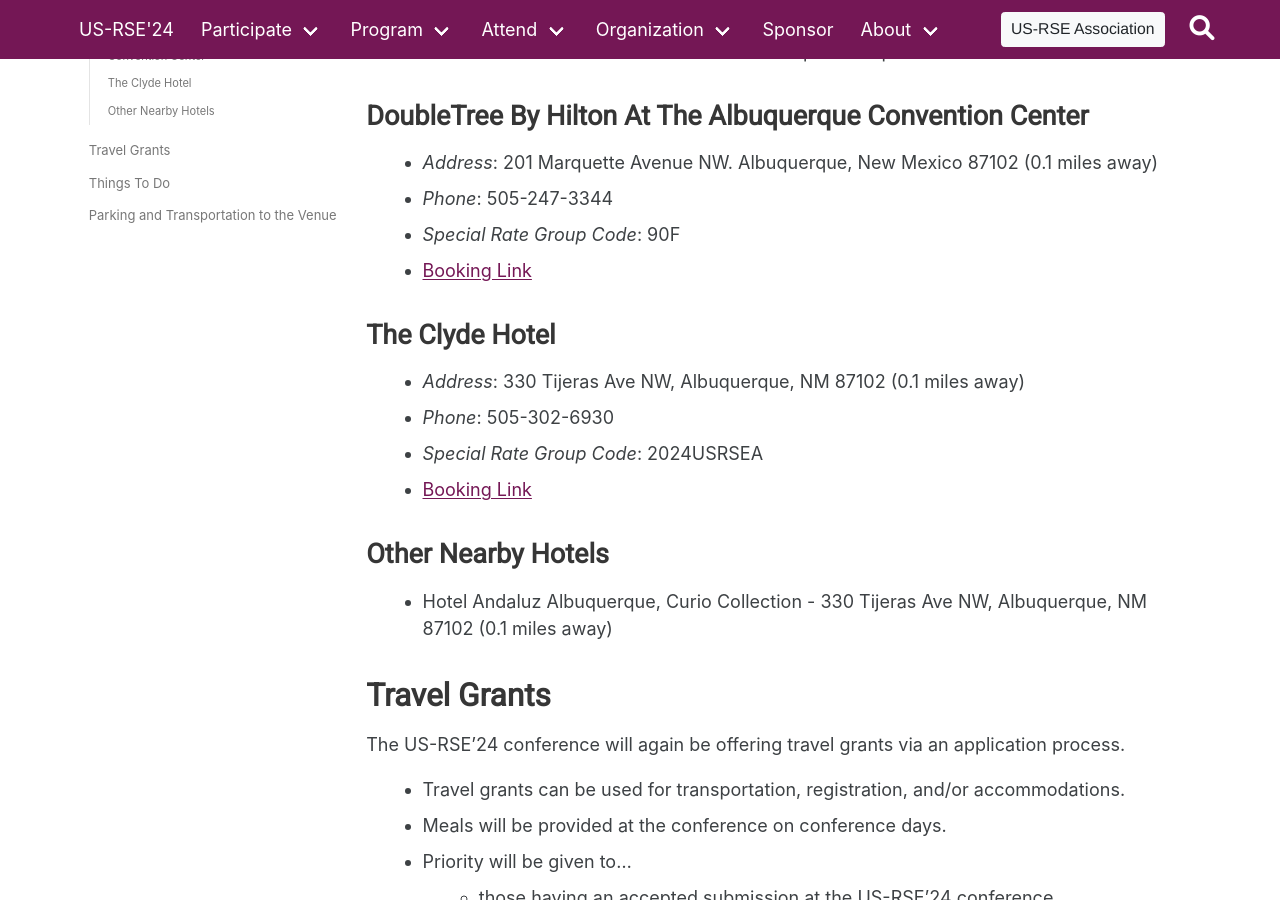
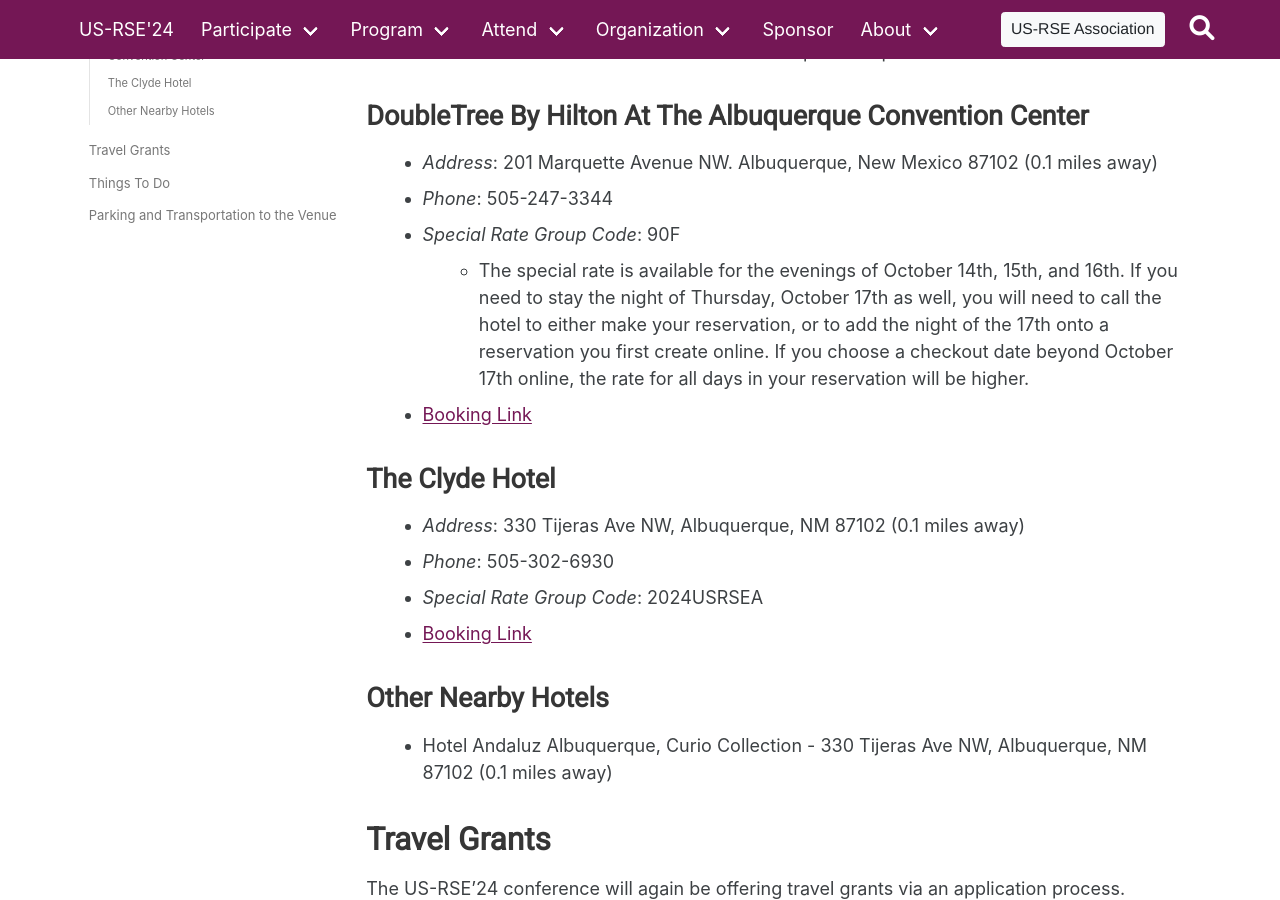
Before and after one commit to USRSE/usrse24, a Jekyll site: the page built from pages/attend/travel.md, in a window 1280 px wide and 900 px high, scrolled down 371 px. Built offline with Jekyll 4.4.1, drawn with Linux system fonts in a browser that asks for light colours; a style sheet for code colours, icons or effects is not loaded.

Commit message:
Add note for DoubleTree

```diff
--- a/pages/attend/travel.md
+++ b/pages/attend/travel.md
@@ -24,6 +24,7 @@
 - _Address_: 201 Marquette Avenue NW. Albuquerque, New Mexico 87102 (0.1 miles away)
 - _Phone_: 505-247-3344
 - _Special Rate Group Code_: 90F
+  - The special rate is available for the evenings of October 14th, 15th, and 16th.  If you need to stay the night of Thursday, October 17th as well, you will need to call the hotel to either make your reservation, or to add the night of the 17th onto a reservation you first create online.  If you choose a checkout date beyond October 17th online, the rate for all days in your reservation will be higher.
 - [Booking Link](https://www.hilton.com/en/attend-my-event/usresearchengineerassociation/)
 
 ### The Clyde Hotel
```
